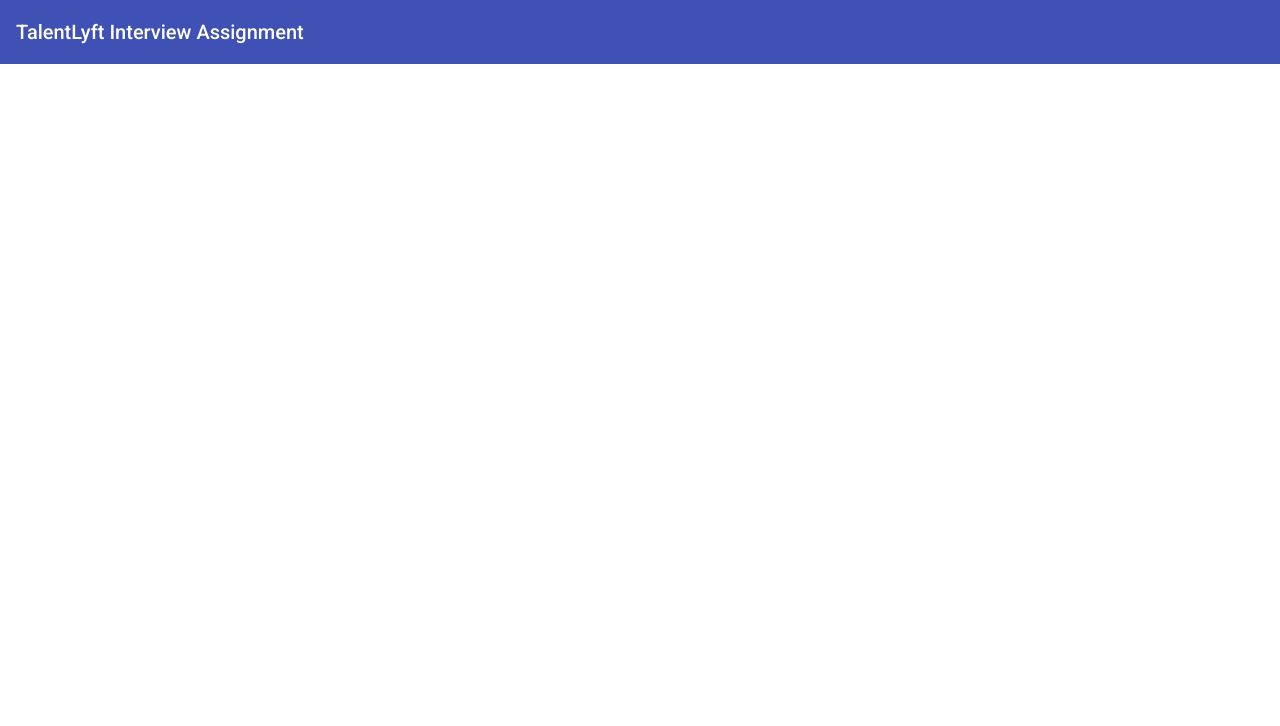
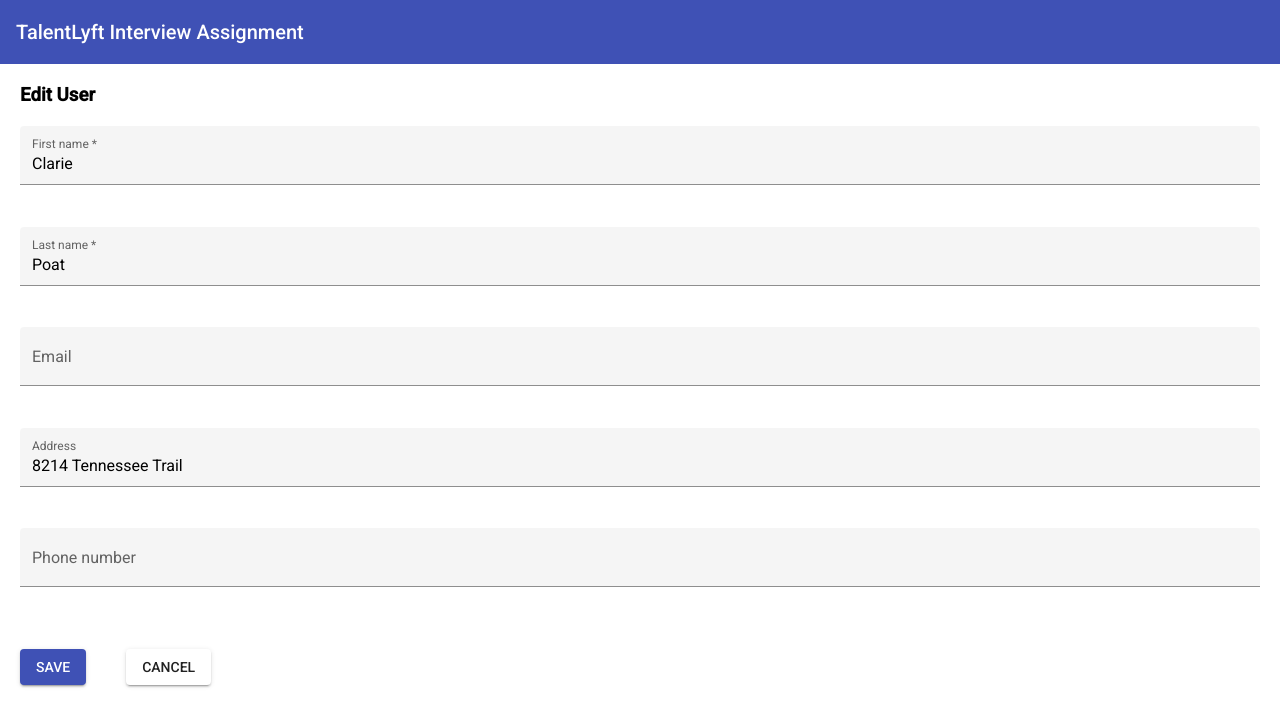
Before and after one commit to irenaJura/angular-contacts-app, an Angular app: page /edit/1 in a window 1280 px wide. Before the commit this address led to /. Shown: the top 726 px of the page. Built offline with nearby package versions, Linux system fonts and the light colour scheme.

Commit message:
add, edit, delete, loading implementation

```diff
--- a/angular.json
+++ b/angular.json
@@ -1,5 +1,8 @@
 {
   "$schema": "./node_modules/@angular/cli/lib/config/schema.json",
+  "cli": {
+    "analytics": false
+  },
   "version": 1,
   "newProjectRoot": "projects",
   "projects": {
--- a/src/app/app-routing.module.ts
+++ b/src/app/app-routing.module.ts
@@ -8,6 +8,10 @@ const routes: Routes = [
         path: '',
         component: ContactsTableComponent,
     },
+    {
+        path: 'edit/:id',
+        component: EditContactComponent,
+    },
 ];
 
 @NgModule({
--- a/src/app/material.module.ts
+++ b/src/app/material.module.ts
@@ -6,6 +6,7 @@ import { MatIconModule } from '@angular/material/icon';
 import { MatFormFieldModule } from '@angular/material/form-field';
 import { MatInputModule } from '@angular/material/input';
 import { TextFieldModule } from '@angular/cdk/text-field';
+import {MatProgressSpinnerModule} from '@angular/material/progress-spinner';
 
 @NgModule({
     imports: [
@@ -16,6 +17,7 @@ import { TextFieldModule } from '@angular/cdk/text-field';
         MatFormFieldModule,
         MatInputModule,
         TextFieldModule,
+        MatProgressSpinnerModule
     ],
     exports: [
         MatToolbarModule,
@@ -25,6 +27,7 @@ import { TextFieldModule } from '@angular/cdk/text-field';
         MatFormFieldModule,
         MatInputModule,
         TextFieldModule,
+        MatProgressSpinnerModule
     ],
 })
 export class MaterialModule {}
--- a/src/app/views/contacts-table/contacts-table.component.ts
+++ b/src/app/views/contacts-table/contacts-table.component.ts
@@ -1,13 +1,14 @@
-import { Component, OnInit } from '@angular/core';
+import { Component, OnDestroy, OnInit } from '@angular/core';
 import { ContactModel } from '../../models/contact.model';
 import { ContactsService } from 'src/app/services/contacts.service';
+import { Subscription } from 'rxjs';
 
 @Component({
     selector: 'app-contacts-table',
     templateUrl: './contacts-table.component.html',
     styleUrls: ['./contacts-table.component.scss'],
 })
-export class ContactsTableComponent implements OnInit {
+export class ContactsTableComponent implements OnInit, OnDestroy {
     visibleColumns: string[] = [
         'id',
         'firstName',
@@ -18,12 +19,39 @@ export class ContactsTableComponent implements OnInit {
         'actions',
     ];
     contacts: ContactModel[] = [];
+    subGetContacts!: Subscription;
+    subDeleteContacts!: Subscription;
+    isLoading = false;
+    errorMessage = '';
 
     constructor(private readonly contactsService: ContactsService) {}
 
     ngOnInit(): void {
-        this.contactsService
+        this.isLoading = true;
+        this.subGetContacts = this.contactsService
             .getContacts()
-            .subscribe((data) => (this.contacts = data.data));
+            .subscribe({
+                next: (data) => (this.contacts = data.data),
+                error: (err) => this.errorMessage = err,
+                complete: () => this.isLoading = false
+            });
+    }
+
+    onDelete(id: number): void {
+        alert("Are you sure you want to delete this contact permanently?")
+        this.subDeleteContacts = this.contactsService.deleteContact(id)
+            .subscribe({
+                next: () => {
+                    const filteredContacts: ContactModel[] = this.contacts.filter(c => c.id !== id);
+                    this.contacts = filteredContacts;
+            },
+                error: (err) => this.errorMessage = err,
+                complete: () => this.isLoading = false
+            });
+    }
+
+    ngOnDestroy(): void {
+        if(this.subGetContacts) this.subGetContacts.unsubscribe();
+        if(this.subDeleteContacts) this.subDeleteContacts.unsubscribe();
     }
 }
--- a/src/app/views/edit-contact/edit-contact.component.html
+++ b/src/app/views/edit-contact/edit-contact.component.html
@@ -1,27 +1,50 @@
+<h3 *ngIf="isAddMode">Add User</h3>
+<h3 *ngIf="!isAddMode">Edit User</h3>
+
+<app-loader *ngIf="isLoading && !errorMessage"></app-loader>
+
+<mat-error *ngIf="errorMessage">
+    {{ errorMessage }}
+</mat-error>
+
+<form [formGroup]="contactForm" *ngIf="!errorMessage && !isLoading">
     <mat-form-field appearance="fill">
         <mat-label>First name</mat-label>
-    <input matInput />
+        <input matInput formControlName="firstName" />
+        <mat-error *ngIf="errorHandling('firstName', 'required')">
+            You must provide a <strong>first name</strong>
+        </mat-error>
     </mat-form-field>
 
     <mat-form-field appearance="fill">
         <mat-label>Last name</mat-label>
-    <input matInput />
+        <input matInput formControlName="lastName" />
+        <mat-error *ngIf="errorHandling('lastName', 'required')">
+            You must provide a <strong>last name</strong>
+        </mat-error>
     </mat-form-field>
 
     <mat-form-field appearance="fill">
         <mat-label>Email</mat-label>
-    <input matInput />
+        <input matInput formControlName="emailAddress" />
+        <mat-error *ngIf="errorHandling('emailAddress', 'pattern')">
+            You must provide a <strong>valid email address</strong>
+        </mat-error>
     </mat-form-field>
 
     <mat-form-field appearance="fill">
         <mat-label>Address</mat-label>
-    <textarea matInput cdkTextareaAutosize></textarea>
+        <textarea matInput cdkTextareaAutosize formControlName="address"></textarea>
     </mat-form-field>
 
     <mat-form-field appearance="fill">
         <mat-label>Phone number</mat-label>
-    <input matInput />
+        <input matInput formControlName="phoneNumber" />
+        <mat-error *ngIf="errorHandling('phoneNumber', 'pattern')">
+            You must provide a <strong>valid phone number</strong>
+        </mat-error>
     </mat-form-field>
 
-<button mat-raised-button color="primary">SAVE</button>
-<button mat-raised-button>CANCEL</button>
+    <button mat-raised-button type="button" color="primary" (click)="saveContact(contactForm)">SAVE</button>
+    <button mat-raised-button type="button" (click)="onCancel()">CANCEL</button>
+</form>
--- a/src/app/views/edit-contact/edit-contact.component.scss
+++ b/src/app/views/edit-contact/edit-contact.component.scss
@@ -6,3 +6,7 @@
 .mat-raised-button {
     margin: 20px;
 }
+
+h3 {
+    margin: 20px;
+}
--- a/src/app/views/edit-contact/edit-contact.component.ts
+++ b/src/app/views/edit-contact/edit-contact.component.ts
@@ -1,12 +1,104 @@
-import { Component, OnInit } from '@angular/core';
+import { Component, OnDestroy, OnInit } from '@angular/core';
+import { FormBuilder, FormGroup, Validators } from '@angular/forms';
+import { ActivatedRoute, Router } from '@angular/router';
+import { Subscription } from 'rxjs';
+import { ContactModel } from 'src/app/models/contact.model';
+import { ContactsService } from 'src/app/services/contacts.service';
 
 @Component({
     selector: 'app-edit-contact',
     templateUrl: './edit-contact.component.html',
     styleUrls: ['./edit-contact.component.scss'],
 })
-export class EditContactComponent implements OnInit {
-    constructor() {}
+export class EditContactComponent implements OnInit, OnDestroy {
+    isAddMode = false;
+    isLoading = false;
+    id = 0;
+    contact!: ContactModel;
+    sub!: Subscription;
+    errorMessage = '';
 
-    ngOnInit() {}
+    contactForm: FormGroup = this.fb.group({
+        firstName: ['', [Validators.required]],
+        lastName: ['', [Validators.required]],
+        emailAddress: ['', [Validators.pattern("^[a-z0-9._%+-]+@[a-z0-9.-]+\\.[a-z]{2,4}$")]],
+        address: [''],
+        phoneNumber: ['', Validators.pattern('^[0-9\\s\\+]+$')]
+    });
+
+    constructor(
+        private fb: FormBuilder,
+        private route: ActivatedRoute,
+        private router: Router,
+        private contactsService: ContactsService) {}
+
+    ngOnInit() {
+      this.id = +this.route.snapshot.params['id'];
+
+      if (this.id === 0) {
+        this.isAddMode = true;
+        this.contactForm = this.fb.group({
+            firstName: ['', [Validators.required]],
+            lastName: ['', [Validators.required]],
+            emailAddress: ['', [Validators.pattern("^[a-z0-9._%+-]+@[a-z0-9.-]+\\.[a-z]{2,4}$")]],
+            address: [''],
+            phoneNumber: ['', Validators.pattern("^[\\d\\s+]*$")]
+        });
+    };
+
+      if (!this.isAddMode) {
+        this.isLoading = true;
+          this.sub = this.contactsService.getContactById(this.id).subscribe({
+              next: (contact) => {
+                this.contact = contact;
+                this.initializeEditForm(this.contact);
+            },
+            error: (err) => this.errorMessage = err,
+            complete: () => this.isLoading = false
+            });
+        }
+    }
+
+    initializeEditForm(contact: ContactModel): void {
+        this.contactForm.patchValue({
+            firstName: contact.firstName,
+            lastName: contact.lastName,
+            emailAddress: contact.emailAddress,
+            address: contact.address,
+            phoneNumber: contact.phoneNumber
+          });
+    }
+
+    saveContact(contactForm: FormGroup) {
+        this.isLoading = true;
+        if (!this.isAddMode && contactForm.valid) {
+            this.contactsService.updateContact(this.id, contactForm.value).subscribe({
+                next: (contact) => console.log(contact),
+                error: (err) => this.errorMessage = err,
+                complete: () => this.isLoading = false
+            });
+        } else if(this.isAddMode && contactForm.valid) {
+            this.contactsService.createContact(contactForm.value).subscribe({
+                next: (contact) => console.log(contact),
+                error: (err) => this.errorMessage = err,
+                complete: () => this.isLoading = false
+            })
+        }
+
+        console.warn('Your order has been submitted', this.contactForm.value);
+        this.contactForm.reset();
+        this.router.navigate(['']);
+    }
+
+    errorHandling = (control: string, error: string) => {
+        return this.contactForm.controls[control].hasError(error);
+    }
+
+    onCancel(): void {
+        this.router.navigate(['']);
+    }
+
+    ngOnDestroy(): void {
+        if(!this.isAddMode) this.sub.unsubscribe();
+    }
 }
--- /dev/null
+++ b/src/app/views/loader/loader.component.html
@@ -0,0 +1 @@
+<div class="loader"></div>
--- /dev/null
+++ b/src/app/views/loader/loader.component.scss
@@ -0,0 +1,25 @@
+.loader {
+    position: absolute;
+    left: 50%;
+    top: 50%;
+    z-index: 1;
+    border: 16px solid #f3f3f3;
+    border-radius: 50%;
+    border-top: 16px solid #4b4b4b;
+    width: 120px;
+    height: 120px;
+    margin: -76px 0 0 -76px;
+    -webkit-animation: spin 2s linear infinite; /* Safari */
+    animation: spin 2s linear infinite;
+  }
+
+  /* Safari */
+  @-webkit-keyframes spin {
+    0% { -webkit-transform: rotate(0deg); }
+    100% { -webkit-transform: rotate(360deg); }
+  }
+
+  @keyframes spin {
+    0% { transform: rotate(0deg); }
+    100% { transform: rotate(360deg); }
+  }
--- /dev/null
+++ b/src/app/views/loader/loader.component.ts
@@ -0,0 +1,15 @@
+import { Component, OnInit } from '@angular/core';
+
+@Component({
+  selector: 'app-loader',
+  templateUrl: './loader.component.html',
+  styleUrls: ['./loader.component.scss']
+})
+export class LoaderComponent implements OnInit {
+
+  constructor() { }
+
+  ngOnInit(): void {
+  }
+
+}
```
Also changed, not shown: src/app/app.module.ts (+10 -1 lines), src/app/views/contacts-table/contacts-table.component.html (+10 -4 lines), 1 other file (tests, documents, lock files or other folders). Lines whose indentation alone changed are shown as unchanged.
